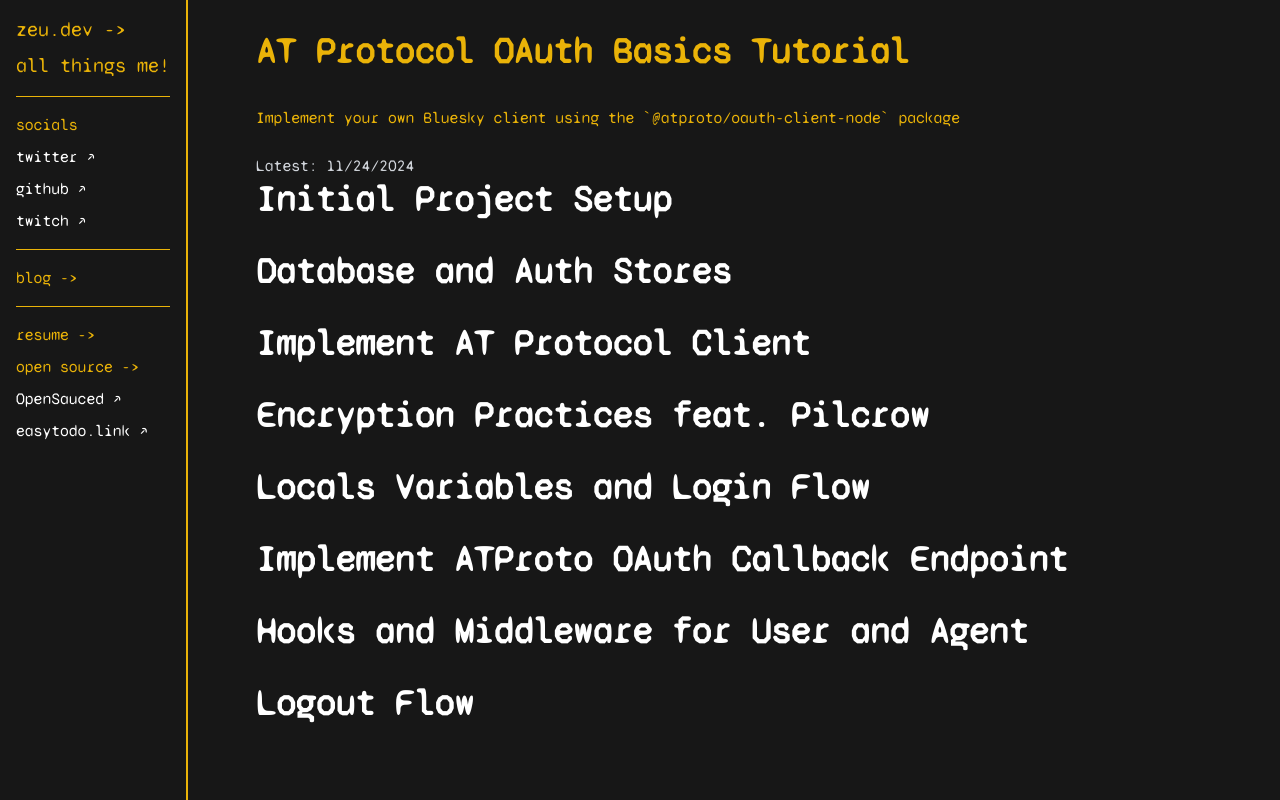
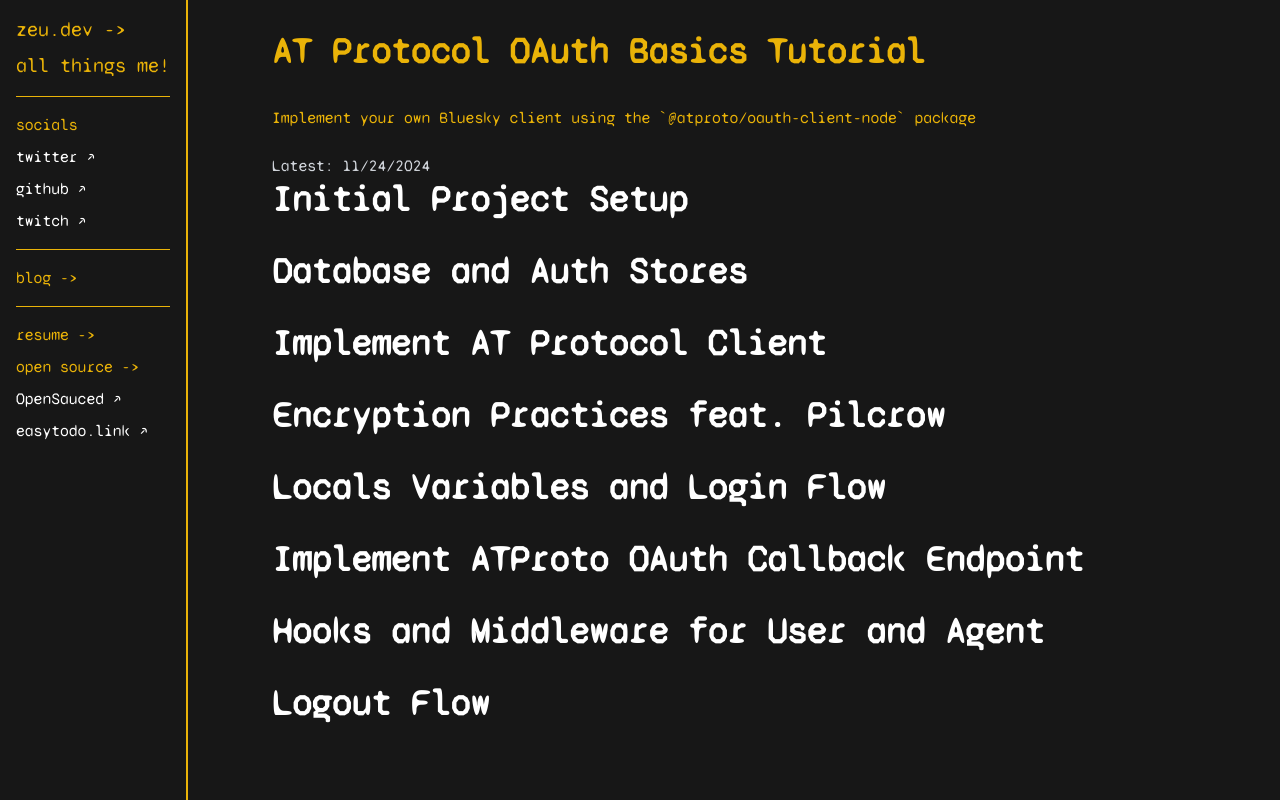
Before and after one commit to zeucapua/zeu-site, an Astro site: page /blog/atproto-oauth in a window 1280 px wide. Built offline with nearby package versions, Linux system fonts and the light colour scheme; Astro itself is replaced by a stand-in of ours.

Commit message:
update packages, make blog pages prerender

```diff
--- a/src/pages/blog/[...slug].astro
+++ b/src/pages/blog/[...slug].astro
@@ -7,6 +7,7 @@ export interface Props {
   blog : CollectionEntry<'blog'>
 }
 
+export const prerender = true;
 export const getStaticPaths = (async () => {
   const blogs = await getCollection("blog");
   return blogs.map((blog: CollectionEntry<"blog">) => {
@@ -17,12 +18,11 @@ export const getStaticPaths = (async () => {
 }) satisfies GetStaticPaths;
 
 const { blog }  = Astro.props;
-
 const { Content } = await blog.render();
 ---
 
 <SiteLayout>
-  <main class="flex flex-col gap-4 w-full py-8">
+  <main class="flex flex-col gap-4 w-full py-8 px-4">
     <article class="prose prose-invert w-full max-w-6xl prose-code:text-purple-400">
       <h1 class="text-yellow-500">{blog.data.title}</h1>
       <p class="text-yellow-500">{blog.data.description}</p>
```
Also changed, not shown: package.json (+7 -7 lines), 2 other files.
